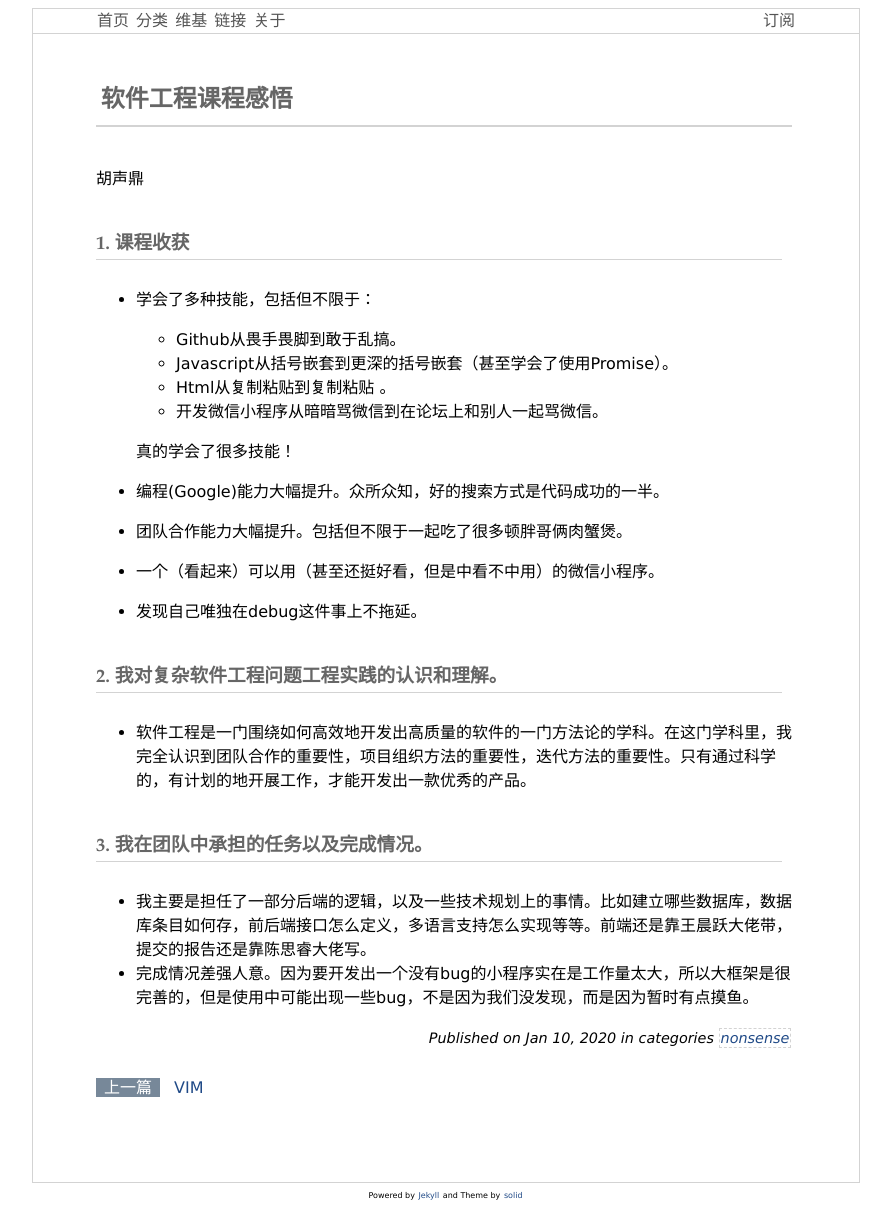
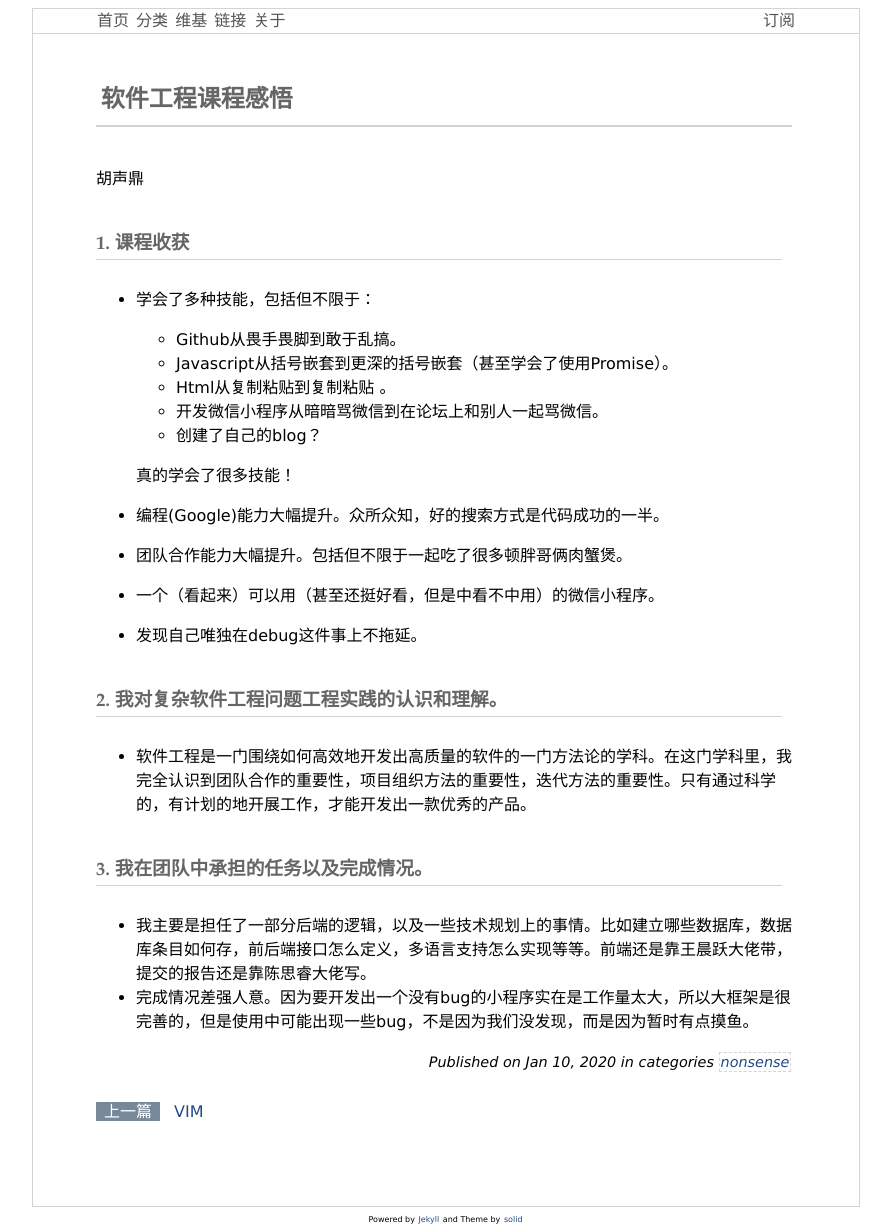
Before and after one commit to ShengdingHu/Blogs, a Jekyll site: the page built from _posts/TechBlogs/2020-01-10-软件工程课程感悟.md, in a window 1280 px wide. Shown: the whole page, without its empty margins (194-1085 px from the left). Built offline with Jekyll 4.4.1, drawn with Linux system fonts in a browser that asks for light colours; comment, search, counter and statistics services are not loaded; before the commit the page ends 1208 px from its top, so only the background shows below that.

```diff
--- a/_posts/TechBlogs/2020-01-10-软件工程课程感悟.md
+++ b/_posts/TechBlogs/2020-01-10-软件工程课程感悟.md
@@ -18,6 +18,7 @@
   - Javascript从括号嵌套到更深的括号嵌套（甚至学会了使用Promise）。
   - Html从复制粘贴到复制粘贴 。
   - 开发微信小程序从暗暗骂微信到在论坛上和别人一起骂微信。
+  - 创建了自己的blog？
 
   真的学会了很多技能！
 
```
